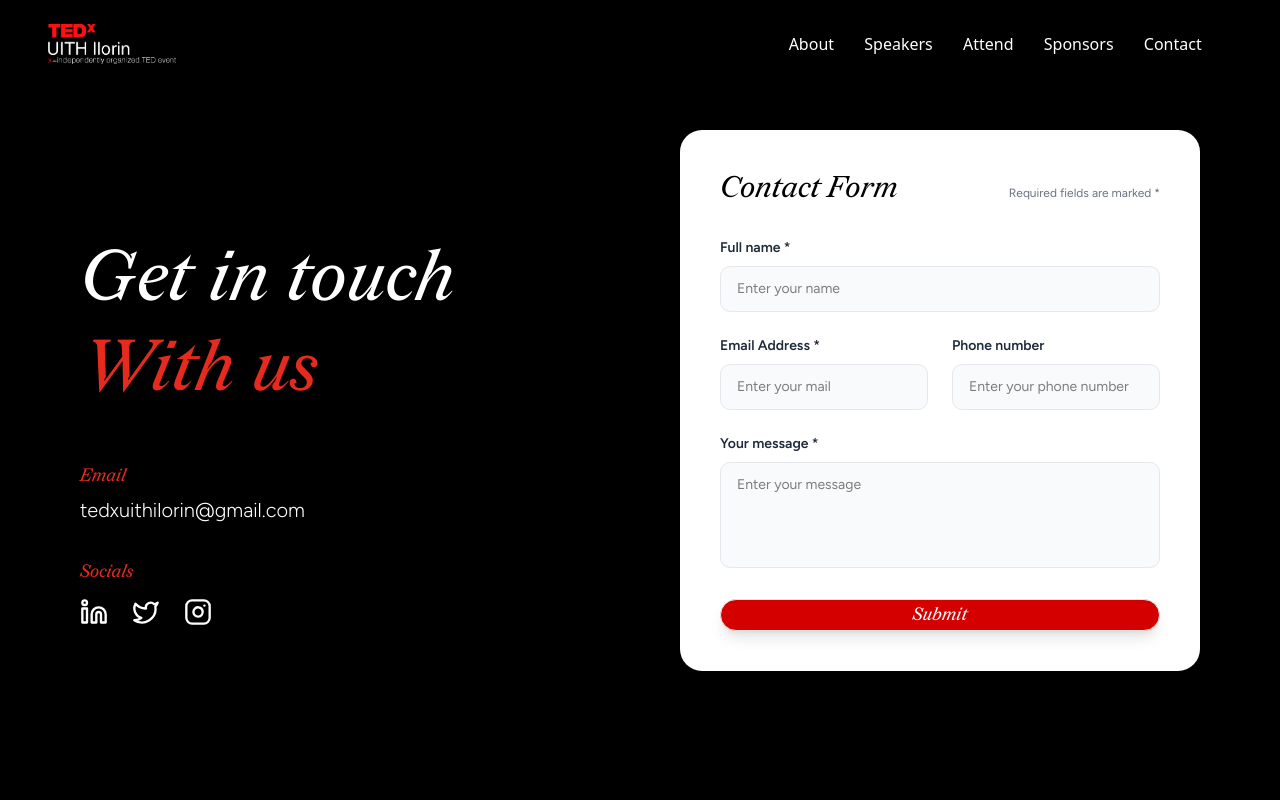
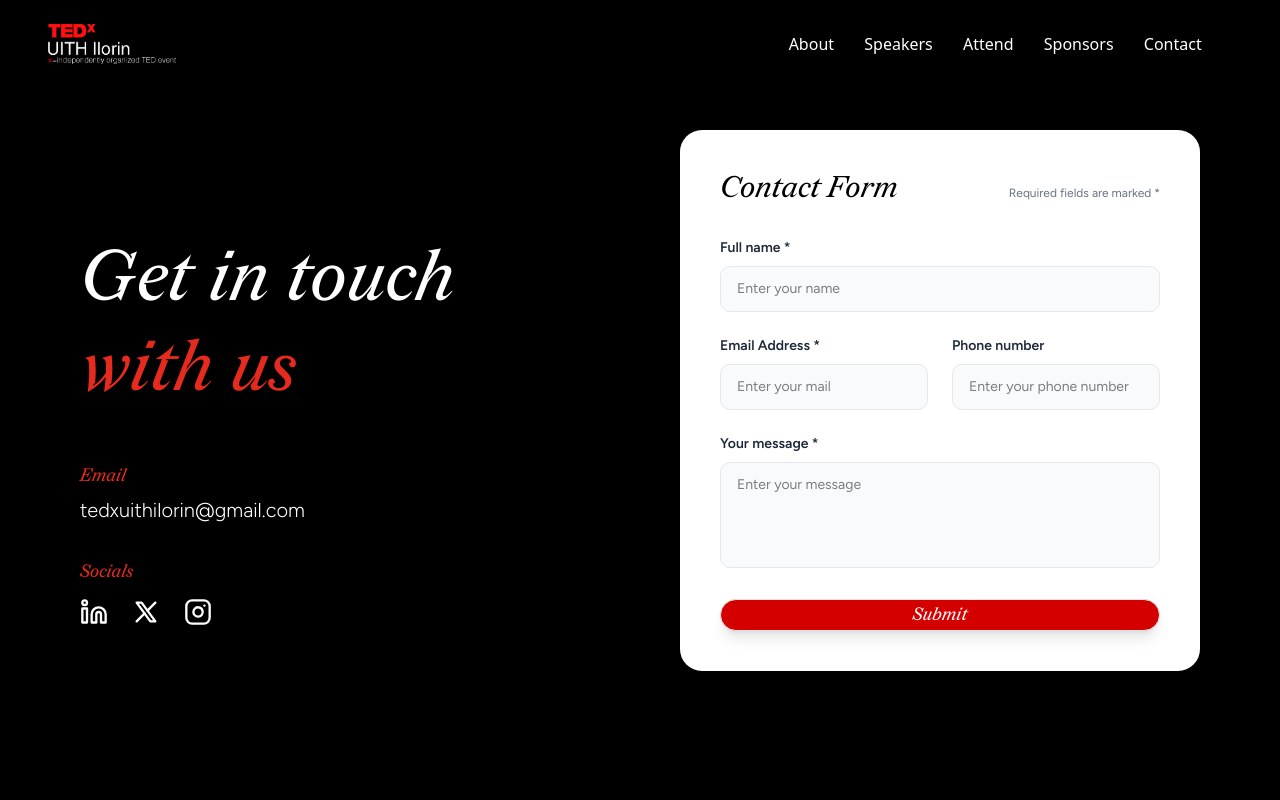
Before and after one commit to Darth-Mal/tedxuith, a Next.js app: page /contact in a window 1280 px wide. Shown: the top 800 px of the page. Built offline with nearby package versions, Linux system fonts and the light colour scheme.

Commit message:
editings

```diff
--- a/app/attend/page.tsx
+++ b/app/attend/page.tsx
@@ -13,7 +13,7 @@ const AttendPage = () => {
       <section className="relative flex w-full centered pt-[80px] overflow-hidden">
         <Image
           className="h-[400px] w-[400px]"
-          src={"/IMG-20260214-WA0019.jpg"}
+          src={"/COMPASS-LAUNCH1.jpg"}
           width={100}
           height={100}
           alt="flyer"
@@ -92,7 +92,7 @@ const AttendPage = () => {
         </div>
       </section>
 
-      <section>
+      <section className="mb-20">
         <div>
           <Countdown></Countdown>
         </div>
--- a/app/contact/page.tsx
+++ b/app/contact/page.tsx
@@ -63,7 +63,7 @@ const ContactSection = () => {
             <h1 className="font-main-italic text-left text-5xl md:text-7xl leading-tight">
               Get in touch
               <br />
-              <span className="text-[#E62B1E]">With us</span>
+              <span className="text-[#E62B1E]">with us</span>
             </h1>
           </div>
           <div className="space-y-8">
@@ -78,13 +78,34 @@ const ContactSection = () => {
                 Socials
               </h3>
               <div className="flex space-x-6">
-                <a href="#" className="hover:text-[#E62B1E] transition-colors">
+                <a
+                  href="https://www.linkedin.com/company/tedxuith-ilorin/"
+                  className="hover:text-[#E62B1E] transition-colors"
+                >
                   <Linkedin size={28} />
                 </a>
-                <a href="#" className="hover:text-[#E62B1E] transition-colors">
-                  <Twitter size={28} />
+                <a
+                  href="https://x.com/TEDxUITH_Ilorin?t=I_Nlt3d6tk1NBhFUGBIv9w&s=09"
+                  className="hover:text-[#E62B1E] transition-colors"
+                >
+                  <svg
+                    width="28"
+                    height="28"
+                    viewBox="0 0 24 24"
+                    fill="none"
+                    stroke="currentColor"
+                    strokeWidth="2"
+                    strokeLinecap="round"
+                    strokeLinejoin="round"
+                  >
+                    <path d="M4 4l11.733 16h4.267l-11.733 -16z" />
+                    <path d="M4 20l6.768 -6.768m2.46 -2.46l6.772 -6.772" />
+                  </svg>
                 </a>
-                <a href="#" className="hover:text-[#E62B1E] transition-colors">
+                <a
+                  href="https://www.instagram.com/tedxuithilorin?igsh=NWF2MWM2MGkxYWo="
+                  className="hover:text-[#E62B1E] transition-colors"
+                >
                   <Instagram size={28} />
                 </a>
               </div>
--- a/app/sponsors/page.tsx
+++ b/app/sponsors/page.tsx
@@ -2,6 +2,7 @@ import React from "react";
 
 const SponsorsSection = () => {
   return (
+    <>
       <section className="relative py-20 lg:py-32 overflow-hidden">
         {/* Background Image & Overlay */}
         <div className="absolute sm:-top-15  z-0">
@@ -21,6 +22,11 @@ const SponsorsSection = () => {
 
           {/* Red Container Card */}
           <div className="bg-[#D40000] w-full max-w-5xl mx-auto p-8 md:p-16 shadow-2xl">
+            <div className="mt-40 h-full absolute inset-0 bg-black/95 flex items-center justify-center z-30">
+              <h1 className="text-5xl md:text-6xl font-bold text-white text-center ">
+                Sponsors' List Coming Soon
+              </h1>
+            </div>
             {/* 1. Sponsors (2 Columns) */}
             <div className="mb-12 md:mb-16">
               <h3 className="text-white font-main-italic text-center text-2xl md:text-3xl mb-6 md:mb-8">
@@ -74,6 +80,7 @@ const SponsorsSection = () => {
           </div>
         </div>
       </section>
+    </>
   );
 };
 
```
Also changed, not shown: public/IMG-20260214-WA0019.jpg (deleted), 1 other file (tests, documents, lock files or other folders). Lines whose indentation alone changed are shown as unchanged.
